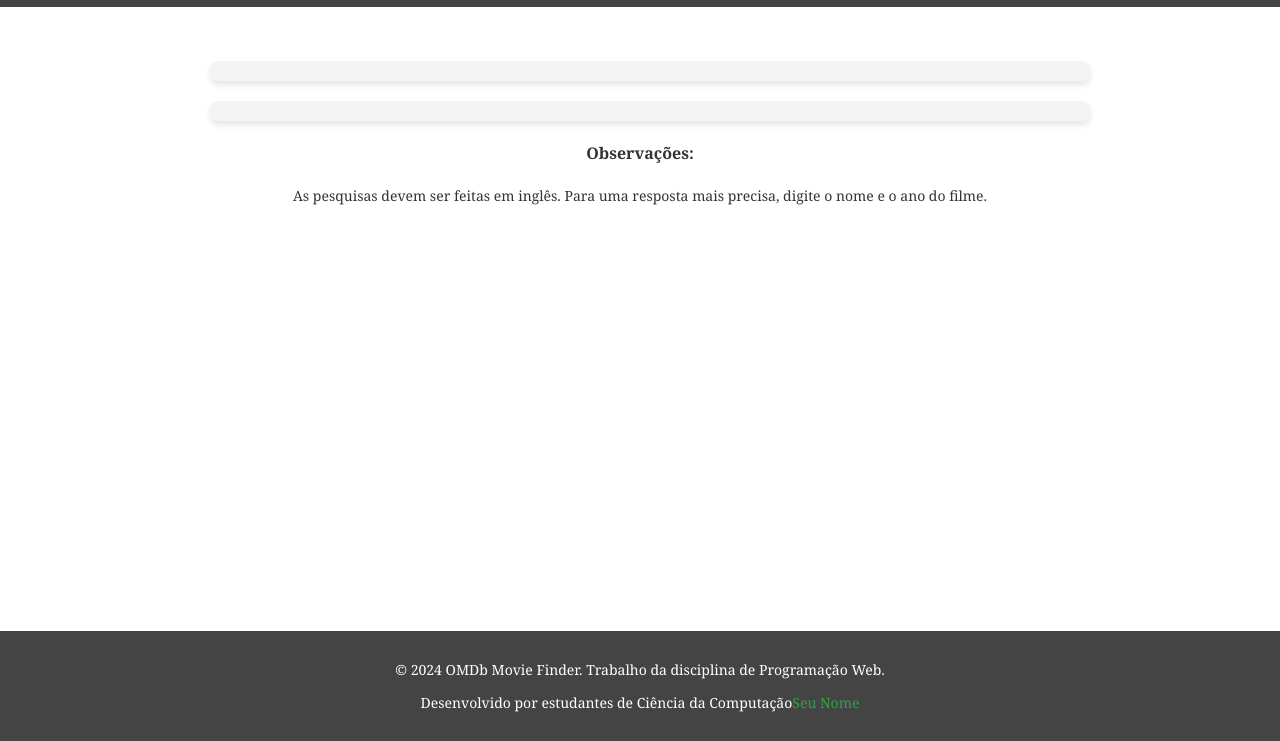
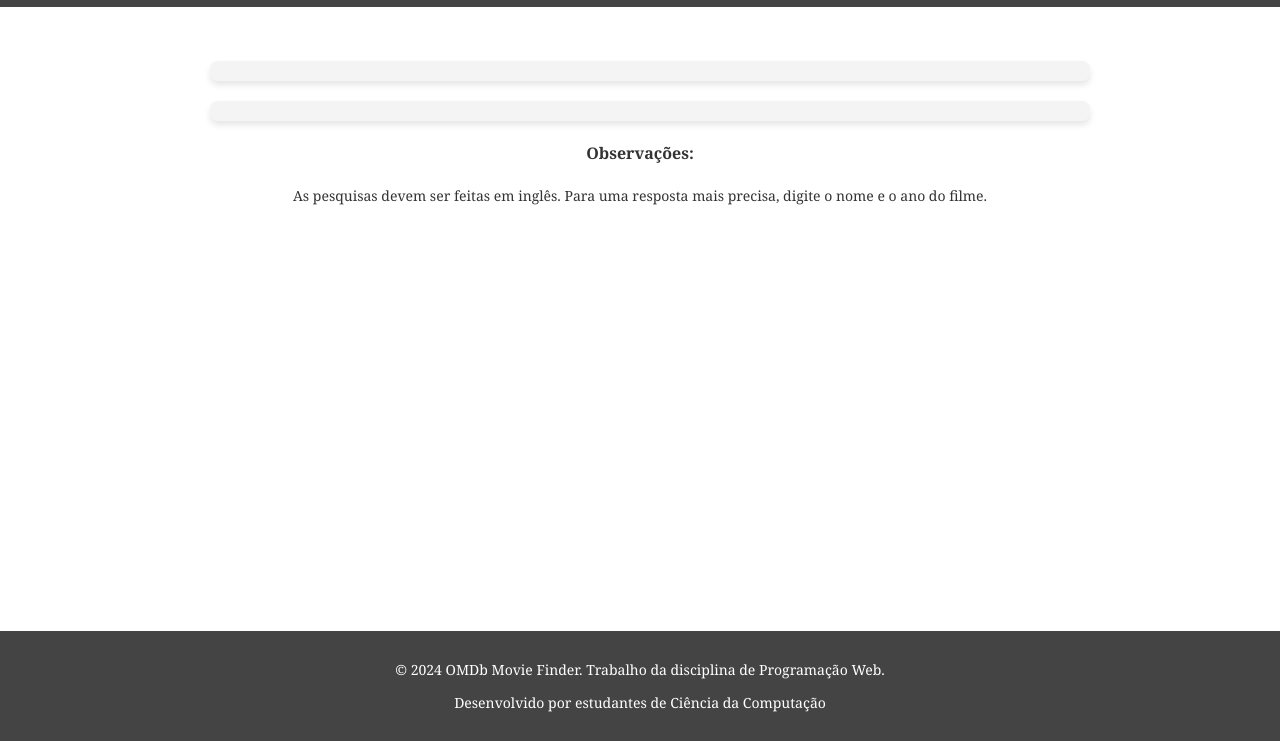
Before and after one commit to DaviSiq/Prog.Web_pt2, a plain HTML site: page public/html/index.html in a window 1280 px wide. Shown: the part 59-800 px from the top of the page. Drawn offline with Linux system fonts and the light colour scheme; files that its build step writes are made by us from their sources; files whose address does not match are found by name.

Commit message:
fix: corrigindo footer

```diff
--- a/public/html/index.html
+++ b/public/html/index.html
@@ -56,7 +56,7 @@
     <script src="js/script.js"></script>
     <footer>
         <p>&copy; 2024 OMDb Movie Finder. Trabalho da disciplina de Programação Web.</p>
-        <p>Desenvolvido por estudantes de Ciência da Computação<a href="https://github.com/seu-usuario" target="_blank">Seu Nome</a></p>
+        <p>Desenvolvido por estudantes de Ciência da Computação</p>
     </footer>
 
 </body>
```
